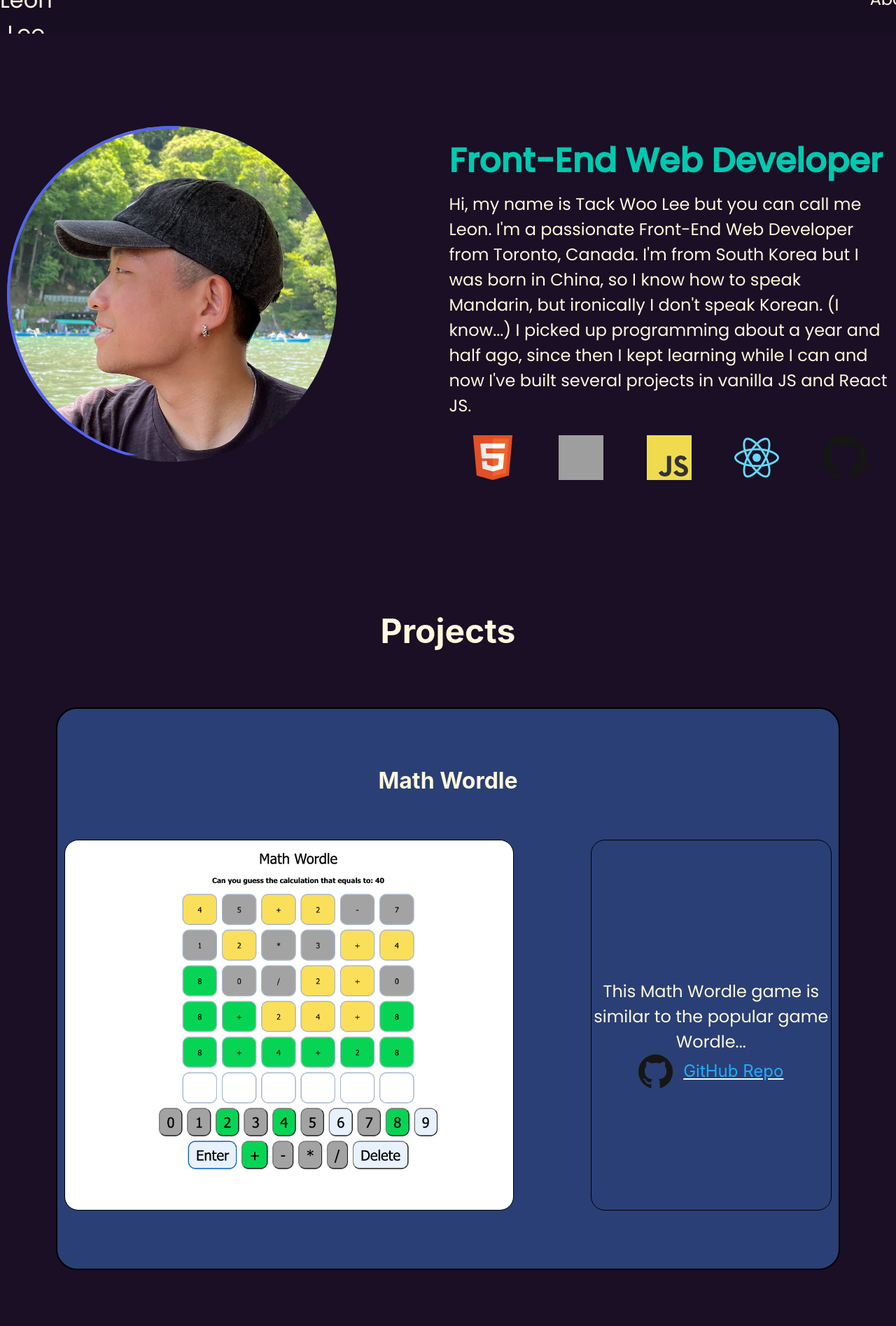
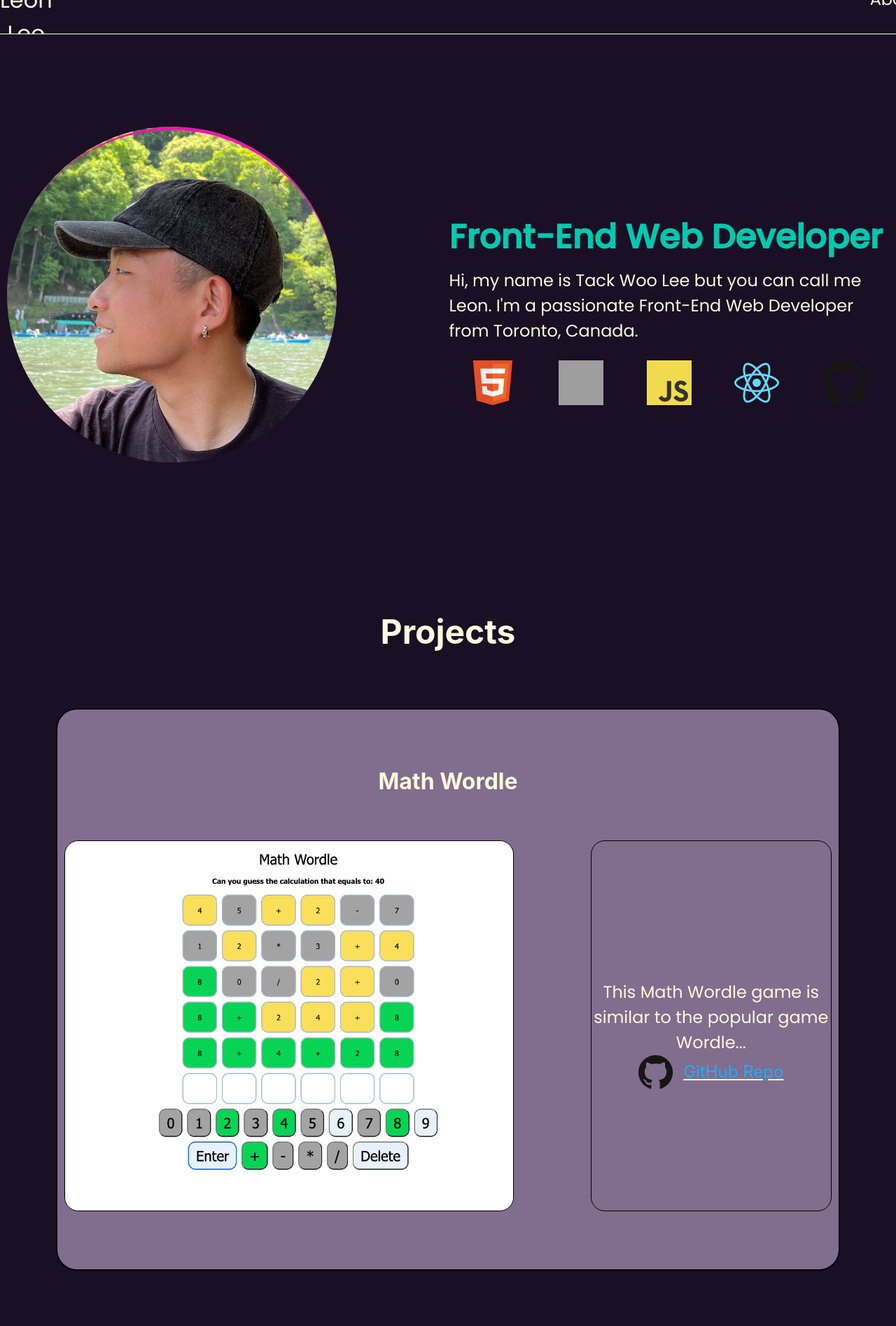
Before and after one commit to TackWooLee-Leon/Leon-s-Site, a React (Create React App) app: page / in a window 1280 px wide. Shown: the top 1895 px of the page at 70% size. Built offline with nearby package versions, Linux system fonts and the light colour scheme; grey boxes are pictures that could not be loaded.

Commit message:
Change background colors of sections

```diff
--- a/src/Components/Landing.js
+++ b/src/Components/Landing.js
@@ -15,10 +15,10 @@ export default function Landing() {
                 {/* add "click to read more about me" after willing to learn */}
                 <p>
                     Hi, my name is Tack Woo Lee but you can call me Leon. I'm a passionate Front-End Web Developer from Toronto, Canada.
-                    I'm from South Korea but I was born in China, so I know how to speak Mandarin, but ironically I don't speak
+                    {/* I'm from South Korea but I was born in China, so I know how to speak Mandarin, but ironically I don't speak
                     Korean. (I know...)
                     I picked up programming about a year and half ago, since then I kept learning while I can and now I've built several projects
-                    in vanilla JS and React JS.
+                    in vanilla JS and React JS.  */}
                 </p>
                 <div className={styles.logosContainer}>
                     <img src="/images/html.svg" alt="HTML Logo"></img>
@@ -28,7 +28,10 @@ export default function Landing() {
                     <img src="/images/github.svg" alt="GitHub Logo"></img>
                 </div>
             </div>
+
+
         </section>
+
         </>
 
     )
--- a/src/Components/Landing.module.css
+++ b/src/Components/Landing.module.css
@@ -63,27 +63,14 @@
         right: 0;
         bottom: 0;
         border-radius: 50%;
-        border: 4px solid #5462ff;
-        transition: all .5s;
-        animation: clippath 5s infinite linear;
+        border-top: 5px solid rgb(247, 15, 182);
+        transition: transform 2.0s;
+        animation: clippath 3s infinite linear;
     }
 }
 
 @keyframes clippath {
-    0%,
-    100% {
-        clip-path: inset(0 0 50% 0);
-    }
-
-    25% {
-        clip-path: inset(0 50% 0 0);
-    }
-    50% {
-        clip-path: inset(50% 0 0 0);
-    }
-    75% {
-        clip-path: inset(0 0 0 50%);
-    }
+    to{transform:rotate(360deg)}
 }
 
 .imgContainer img {
--- a/src/Components/NavBar.module.css
+++ b/src/Components/NavBar.module.css
@@ -7,9 +7,10 @@
     width: auto;
     top: 0;
     /* border: 2px solid black; */
-    background-color: #180e22;
+    background-color: #1A0F24;
     z-index: 1;
     height: 6vh;
+    border-bottom: 1px solid;
   }
 
 .navContainer {
@@ -17,6 +18,7 @@
     list-style: none;
     padding: 0;
     margin: 0;
+    column-gap: 3rem;
 }
 
 .navName {
@@ -25,7 +27,6 @@
 }
 
 .navLink {
-    margin-left: 3rem;
     font-size: 1.5rem;
     padding-top: 5px;
 }
--- a/src/Components/ProjectsDisplay.module.css
+++ b/src/Components/ProjectsDisplay.module.css
@@ -7,7 +7,7 @@
 
 .projectContainer{
     border: 2px solid black;
-    background-color: #2A3F75;
+    background-color: #816D8D;
     border-radius: 30px;
     height: 100vh;
     padding: 0 10px 0 10px;
```
